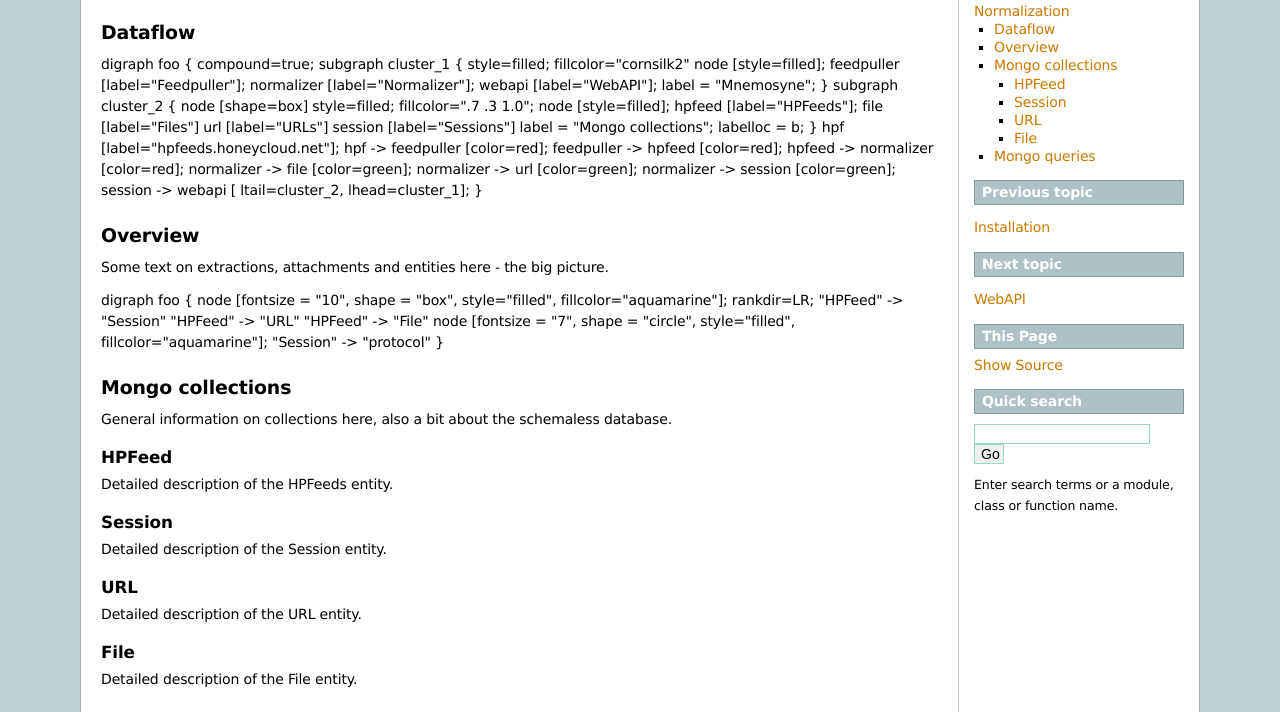
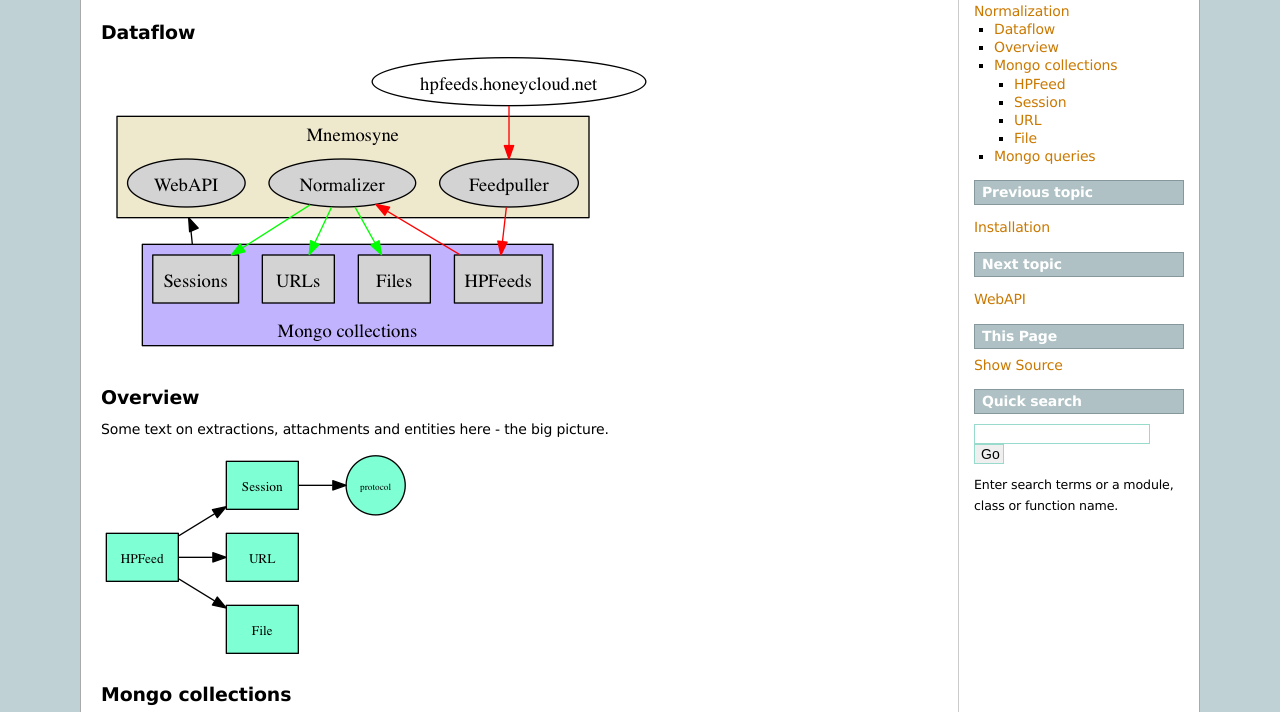
Before and after one commit to johnnykv/mnemosyne, a plain HTML site: page Normalization.html in a window 1280 px wide. Shown: the part 83-795 px from the top of the page. Drawn offline with Linux system fonts and the light colour scheme.

Commit message:
Updated docs

```diff
--- a/Normalization.html
+++ b/Normalization.html
@@ -104,7 +104,7 @@
 <div class="section" id="dataflow">
 <h2>Dataflow<a class="headerlink" href="#dataflow" title="Permalink to this headline">¶</a></h2>
 <p class="graphviz">
-digraph foo {
+<img src="_images/graphviz-cedd331b11eccf1782b3dde014b598a768e22f20.png" alt="digraph foo {
 compound=true;
 
 subgraph cluster_1 {
@@ -141,14 +141,14 @@ normalizer -&gt; session [color=green];
 
 
 session -&gt; webapi [ ltail=cluster_2, lhead=cluster_1];
-}
+}" />
 </p>
 </div>
 <div class="section" id="overview">
 <h2>Overview<a class="headerlink" href="#overview" title="Permalink to this headline">¶</a></h2>
 <p>Some text on extractions, attachments and entities here - the big picture.</p>
 <p class="graphviz">
-digraph foo {
+<img src="_images/graphviz-6bdcccac0bf82aa9116481d4cfdac564fcd0816e.png" alt="digraph foo {
 node [fontsize = &quot;10&quot;, shape = &quot;box&quot;, style=&quot;filled&quot;, fillcolor=&quot;aquamarine&quot;];
 
 rankdir=LR;
@@ -158,7 +158,7 @@ rankdir=LR;
 
 node [fontsize = &quot;7&quot;, shape = &quot;circle&quot;, style=&quot;filled&quot;, fillcolor=&quot;aquamarine&quot;];
 &quot;Session&quot; -&gt; &quot;protocol&quot;
-}
+}" />
 </p>
 </div>
 <div class="section" id="mongo-collections">
```
Also changed, not shown: _images/graphviz-6bdcccac0bf82aa9116481d4cfdac564fcd0816e.png (added), _images/graphviz-cedd331b11eccf1782b3dde014b598a768e22f20.png (added), 2 other files.
